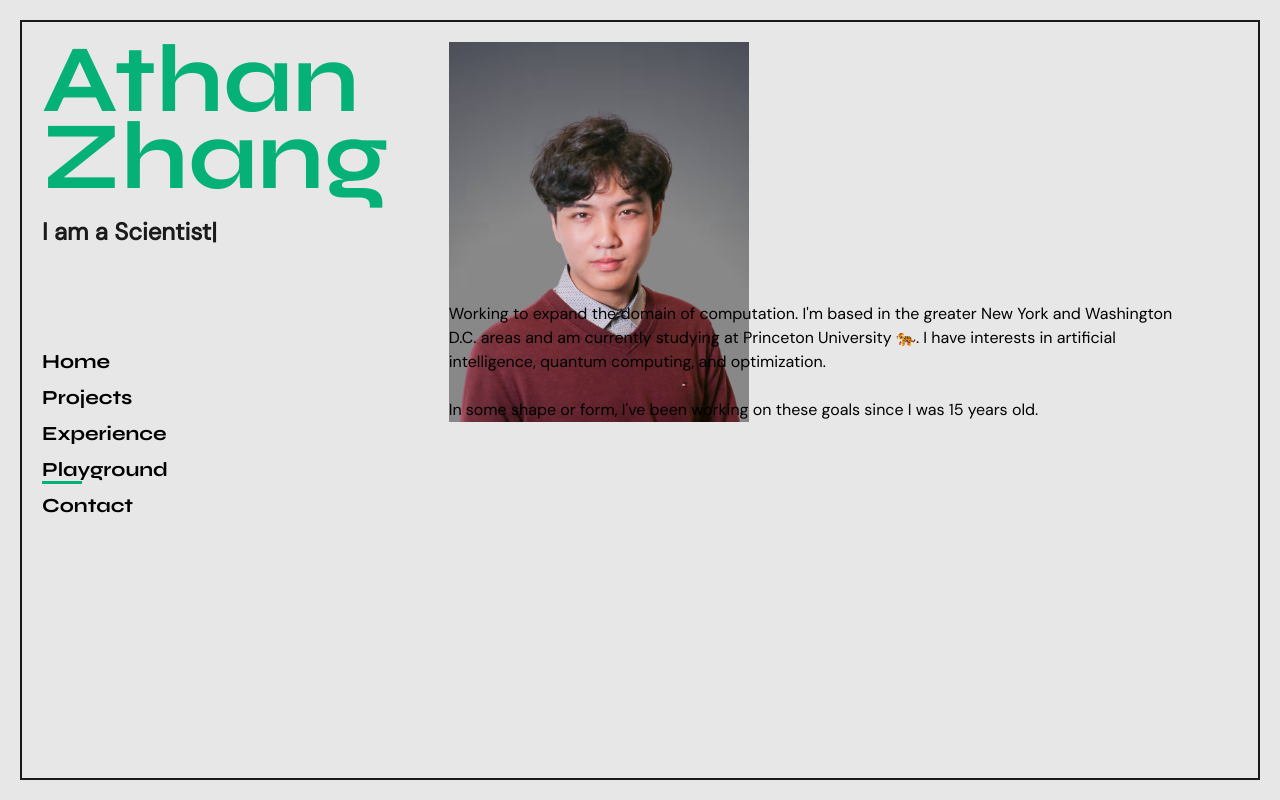
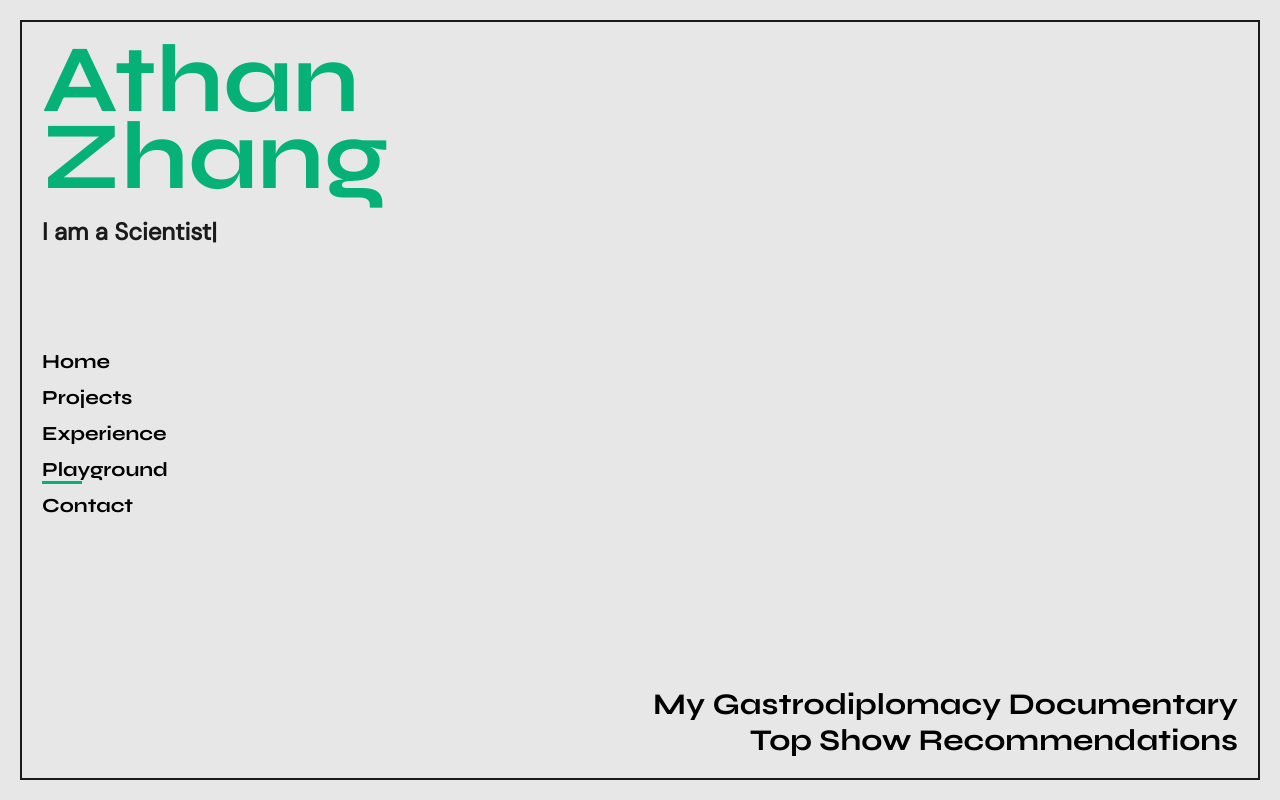
Before and after one commit to athanzxyt/personal_website, a React (Vite) app: page /playground in a window 1280 px wide. Built offline with nearby package versions, Linux system fonts and the light colour scheme.

Commit message:
ADD: Playground Content

```diff
--- a/src/index.css
+++ b/src/index.css
@@ -60,10 +60,20 @@ body {
   background-size: 100% 100%;
 }
 
-/* Contact Links */
+/* Playground Page */
+
+.playground-li {
+  @apply font-syne font-bold text-3xl text-right;
+}
+
+.playground-li:hover {
+  @apply text-secondary;
+}
+
+/* Contact Page */
 
 .contact-link {
-  @apply text-4xl sm:text-8xl font-syne font-bold;
+  @apply text-4xl text-right sm:text-8xl font-syne font-bold;
   background-position: right;
   background-size: 50% 100%;
   padding-right: 5%;
@@ -72,7 +82,8 @@ body {
 }
 
 .contact-link:hover {
-  @apply bg-gradient-to-r from-[#06b178] via-[#a3b32e] to-[#04724d] text-transparent bg-clip-text;
+  /* @apply bg-gradient-to-r from-[#06b178] via-[#a3b32e] to-[#04724d] text-transparent bg-clip-text; */
+  @apply bg-gradient-to-r from-secondary to-secondary text-transparent bg-clip-text;
   font-style: italic;
   background-size: 100% 100%;
 }
--- a/src/pages/Playground.jsx
+++ b/src/pages/Playground.jsx
@@ -4,24 +4,17 @@ import React from 'react'
 
 function Playground() {
     return (
-        <div className="grid max-w-full sm:relative">
-            <div className="max-w-[300px]">
-                <img src="/pfp2.png" alt="A Picture of Me!" />
-            </div>
-            <div>
-                <p className="text-md sm:pr-10 sm:absolute sm:bottom-0 font-dm">
-                    Working to expand the domain of computation. I'm based
-                    in the greater New York and Washington D.C. areas and
-                    am currently studying at Princeton University 🐅. I have
-                    interests in artificial intelligence, quantum computing,
-                    and optimization.
-                    <br />
-                    <br />
-                    In some shape or form, I've been working on these goals
-                    since I was 15 years old.
-                </p>
-
-            </div>
+        <div className="flex h-full justify-end items-end">
+            <ul className="list-none">
+                <li className="playground-li">
+                    <a href="https://www.youtube.com/watch?v=Ikl_rfML7R8&ab_channel=AnikaR">
+                        My Gastrodiplomacy Documentary
+                    </a>
+                </li>
+                <li className="playground-li">
+                    <p>Top Show Recommendations</p>
+                </li>
+            </ul>
         </div>
     )
 }
```
